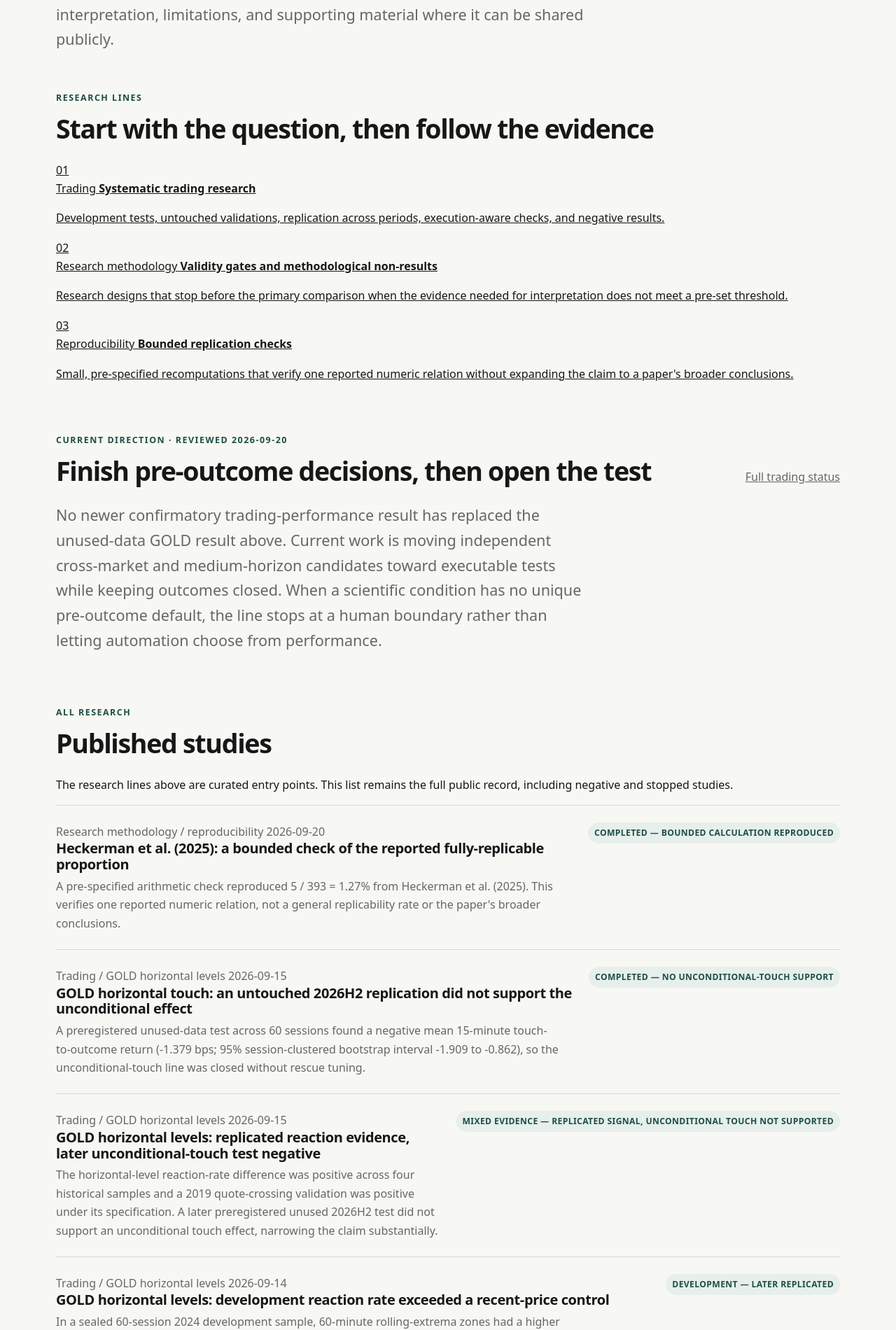
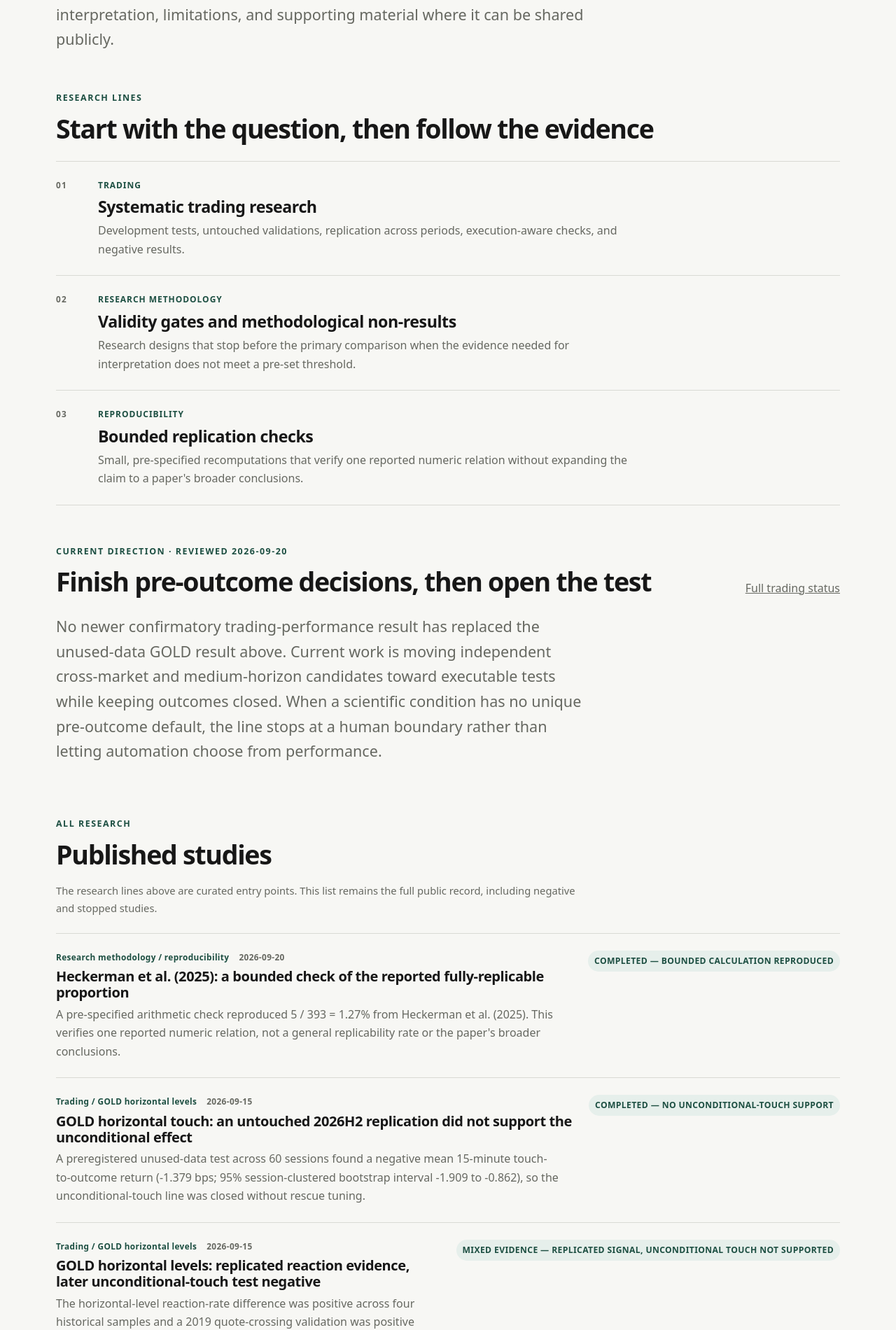
Before and after one commit to Josh-Temple/studio-lab-research, a Jekyll site: the page built from research/index.md, in a window 1280 px wide. Shown: the part 455-2355 px from the top of the page at 70% size. Built offline with Jekyll 4.4.1, drawn with Linux system fonts in a browser that asks for light colours.

Commit message:
Add editorial research discovery styles

```diff
--- a/assets/css/site.css
+++ b/assets/css/site.css
@@ -379,3 +379,82 @@ h3 { margin-top: 2.1em; font-size: 1.25rem; }
   }
   .lineage-index { margin-bottom: 10px; }
 }
+
+
+/* Research discovery: curated lines above a complete public registry */
+.finding-facts {
+  display: grid;
+  grid-template-columns: repeat(2, minmax(0, 1fr));
+  gap: 0;
+  margin: 22px 0 0;
+  border-top: 1px solid var(--line);
+}
+.finding-facts div { padding: 12px 18px 0 0; }
+.finding-facts dt {
+  color: var(--muted);
+  font-size: .7rem;
+  font-weight: 700;
+  letter-spacing: .07em;
+  text-transform: uppercase;
+}
+.finding-facts dd {
+  margin: 3px 0 0;
+  font-size: .86rem;
+  font-weight: 700;
+  font-variant-numeric: tabular-nums;
+}
+
+.research-line-list { border-top: 1px solid var(--line); }
+.research-line {
+  display: grid;
+  grid-template-columns: 42px minmax(0, 1fr);
+  gap: 18px;
+  padding: 24px 0;
+  border-bottom: 1px solid var(--line);
+  text-decoration: none;
+}
+.research-line-index {
+  color: var(--muted);
+  font-size: .74rem;
+  font-weight: 750;
+  letter-spacing: .1em;
+}
+.research-line > div { display: grid; gap: 6px; max-width: 780px; }
+.research-line-kicker {
+  color: var(--accent);
+  font-size: .75rem;
+  font-weight: 750;
+  letter-spacing: .08em;
+  text-transform: uppercase;
+}
+.research-line strong {
+  font-size: clamp(1.15rem, 2.3vw, 1.45rem);
+  line-height: 1.3;
+  letter-spacing: -.02em;
+}
+.research-line p { margin: 0; color: var(--muted); }
+.research-line:hover strong { text-decoration: underline; text-underline-offset: 4px; }
+
+.registry-note {
+  max-width: var(--measure);
+  margin: -6px 0 24px;
+  color: var(--muted);
+  font-size: .92rem;
+}
+.research-entry-meta {
+  display: flex;
+  flex-wrap: wrap;
+  gap: 6px 14px;
+  margin: 0 0 7px !important;
+  color: var(--accent) !important;
+  font-size: .74rem !important;
+  font-weight: 700;
+  letter-spacing: .03em;
+}
+.research-entry-meta time { color: var(--muted); font-variant-numeric: tabular-nums; }
+
+@media (max-width: 680px) {
+  .finding-facts { grid-template-columns: 1fr; }
+  .finding-facts div { padding-top: 10px; }
+  .research-line { grid-template-columns: 30px minmax(0, 1fr); gap: 12px; padding: 20px 0; }
+}
```
